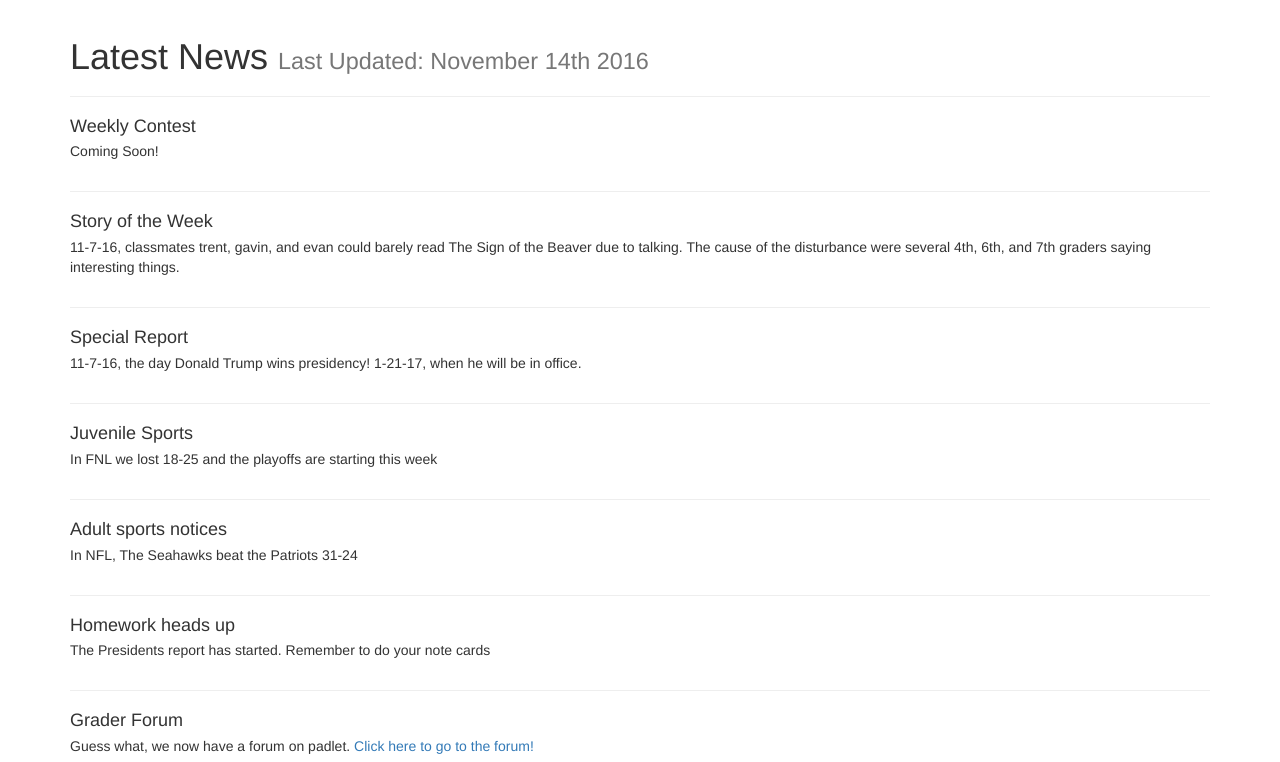
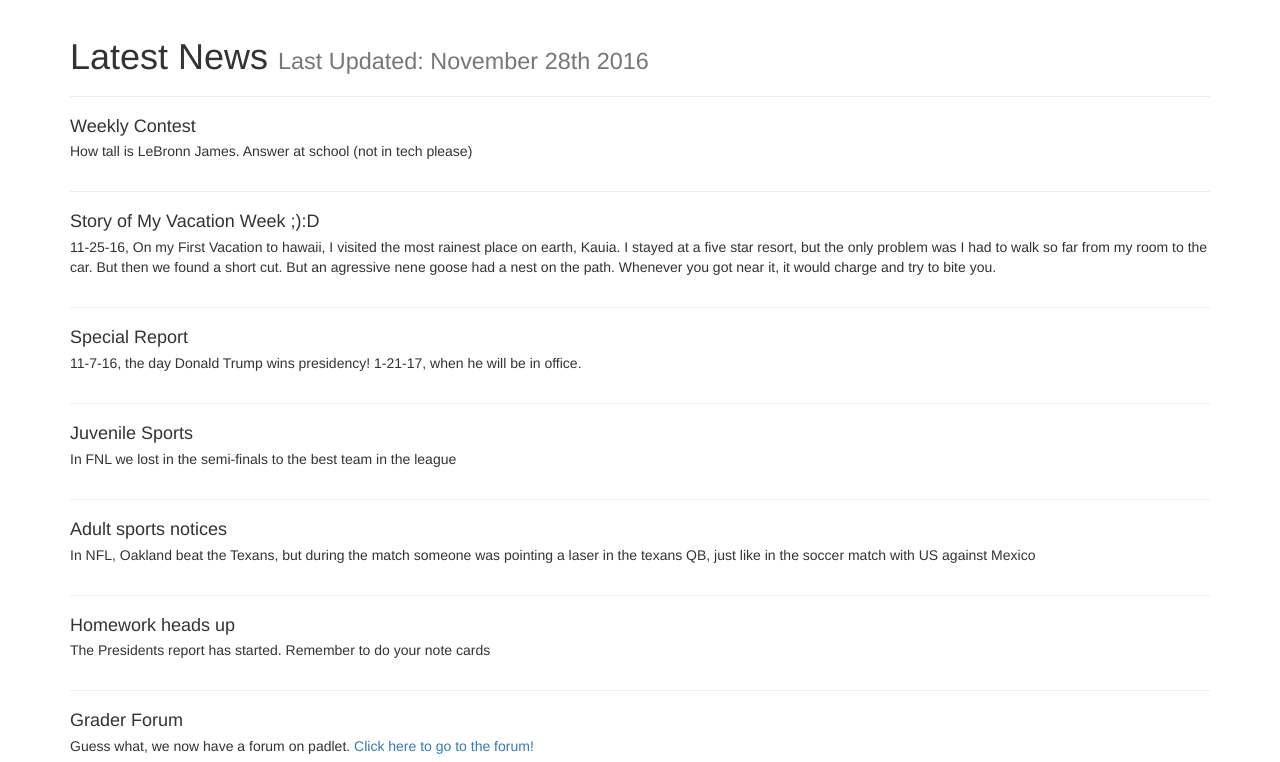
Before and after one commit to bicyclekick5/bicyclekick5.github.io, a plain HTML site: page index.html in a window 1280 px wide. Shown: the part 578-1340 px from the top of the page. Drawn offline with nearby package versions, Linux system fonts and the light colour scheme.

Commit message:
End of FNL

```diff
--- a/index.html
+++ b/index.html
@@ -17,14 +17,14 @@
       </div>
       <img class="img-thumbnail center-block" src="classroom.png">
       <div class="page-header" id="content">
-        <h1>Latest News <small>Last Updated: November 14th 2016</small></h1>
+        <h1>Latest News <small>Last Updated: November 28th 2016</small></h1>
       </div>
       <!-- start of news entry -->
       <div class="media">
         <div class="media-body">
           <h4 class="media-heading"> Weekly Contest</h4>
           <p>
-          Coming Soon!
+          How tall is LeBronn James. Answer at school (not in tech please)
           </p>
 
         </div>
@@ -34,9 +34,9 @@
       <!-- start of news entry -->
       <div class="media">
         <div class="media-body">
-          <h4 class="media-heading">Story of the Week</h4>
+          <h4 class="media-heading">Story of My Vacation Week ;):D</h4>
           <p>
-          11-7-16, classmates trent, gavin, and evan could barely read The Sign of the Beaver due to talking. The cause of the disturbance were several 4th, 6th, and 7th graders saying interesting things.
+          11-25-16, On my First Vacation to hawaii, I visited the most rainest place on earth, Kauia. I stayed at a five star resort, but the only problem was I had to walk so far from my room to the car. But then we found a short cut. But an agressive nene goose had a nest on the path. Whenever you got near it, it would charge and try to bite you.
           </p>
 
         </div>
@@ -60,7 +60,7 @@
         <div class="media-body">
           <h4 class="media-heading">Juvenile Sports</h4>
           <p>
-            In FNL we lost 18-25 and the playoffs are starting this week
+            In FNL we lost in the semi-finals to the best team in the league
           </p>
 
         </div>
@@ -72,7 +72,7 @@
         <div class="media-body">
           <h4 class="media-heading">Adult sports notices</h4>
           <p>
-            In NFL, The Seahawks beat the Patriots 31-24
+            In NFL, Oakland beat the Texans, but during the match someone was pointing a laser in the texans QB, just like in the soccer match with US against Mexico
         </div>
       </div>
       <hr>
```
